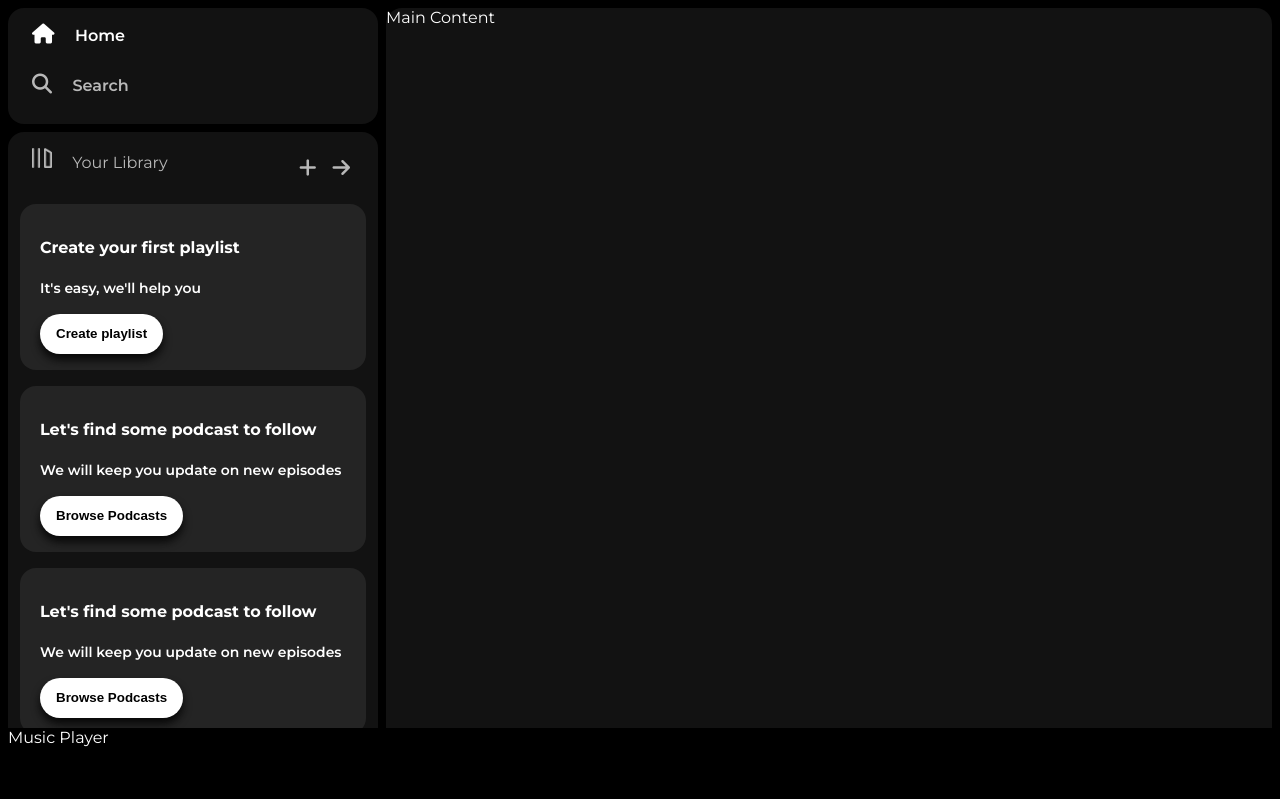
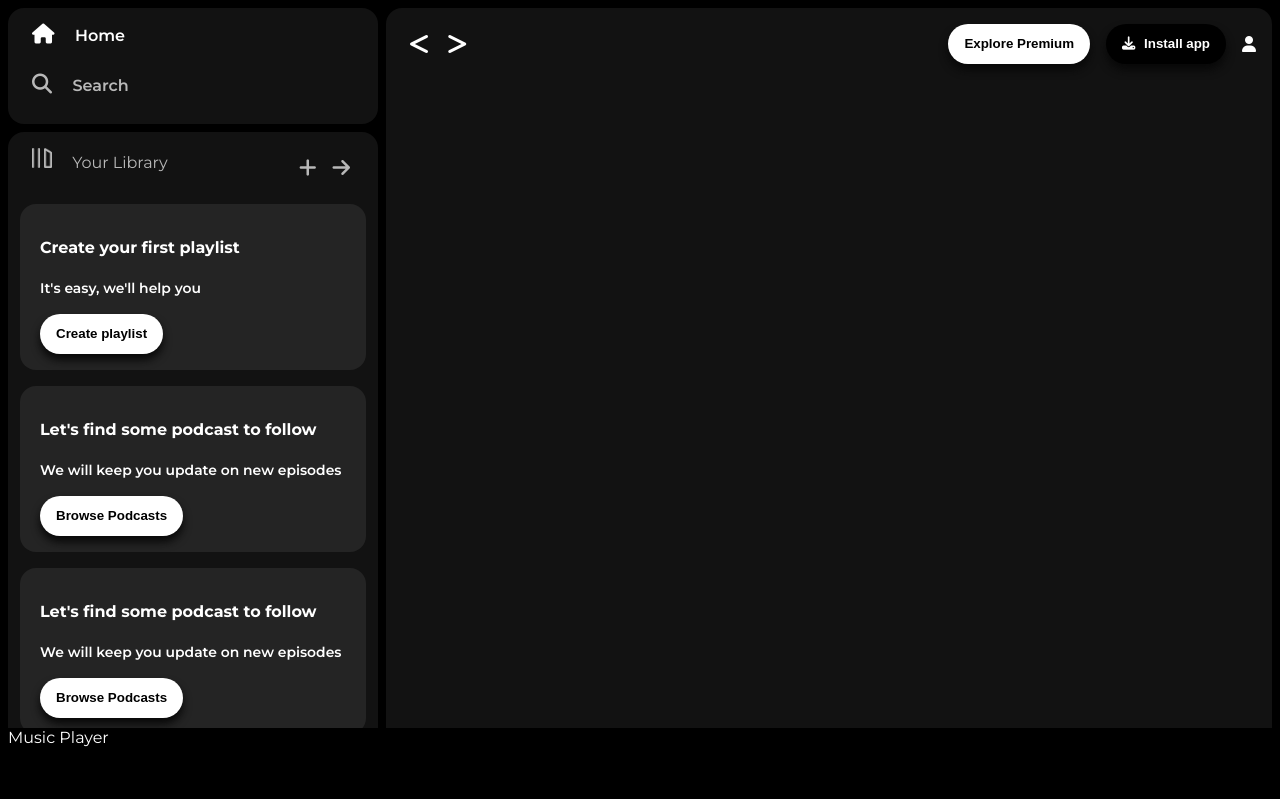
Before and after one commit to Dimple278/Spotify-Clone, a plain HTML site: page index.html in a window 1280 px wide. Shown: the top 799 px of the page. Drawn offline with Linux system fonts and the light colour scheme.

Commit message:
Completed creating sticky nav bar

```diff
--- a/index.html
+++ b/index.html
@@ -1,16 +1,21 @@
 <!DOCTYPE html>
 <html lang="en">
+
 <head>
     <meta charset="UTF-8">
     <meta name="viewport" content="width=device-width, initial-scale=1.0">
-    <link rel="stylesheet" href="https://cdnjs.cloudflare.com/ajax/libs/font-awesome/6.4.0/css/all.min.css" integrity="sha512-iecdLmaskl7CVkqkXNQ/ZH/XLlvWZOJyj7Yy7tcenmpD1ypASozpmT/E0iPtmFIB46ZmdtAc9eNBvH0H/ZpiBw==" crossorigin="anonymous" referrerpolicy="no-referrer" />
+    <link rel="stylesheet" href="https://cdnjs.cloudflare.com/ajax/libs/font-awesome/6.4.0/css/all.min.css"
+        integrity="sha512-iecdLmaskl7CVkqkXNQ/ZH/XLlvWZOJyj7Yy7tcenmpD1ypASozpmT/E0iPtmFIB46ZmdtAc9eNBvH0H/ZpiBw=="
+        crossorigin="anonymous" referrerpolicy="no-referrer" />
     <link rel="icon" href="./assets/logo.png">
     <title>Spotify - Web Player: Music for everyone</title>
     <link rel="stylesheet" href="style.css">
     <link rel="preconnect" href="https://fonts.googleapis.com">
     <link rel="preconnect" href="https://fonts.gstatic.com" crossorigin>
-    <link href="https://fonts.googleapis.com/css2?family=Montserrat:wght@300;400;500;600;700&display=swap" rel="stylesheet">
+    <link href="https://fonts.googleapis.com/css2?family=Montserrat:wght@300;400;500;600;700&display=swap"
+        rel="stylesheet">
 </head>
+
 <body>
     <div class="main">
         <div class="sidebar">
@@ -27,7 +32,7 @@
             <div class="library">
                 <div class="options">
                     <div class="lib-option nav-option">
-                        <img src="./assets/library_icon.png"alt="icon">
+                        <img src="./assets/library_icon.png" alt="icon">
                         <a href="#">Your Library</a>
                     </div>
                     <div class="icons">
@@ -54,8 +59,28 @@
                 </div>
             </div>
         </div>
-        <div class="main-content">Main Content</div>
+        <div class="main-content">
+            <div class="sticky-nav">
+                <div class="sticky-nav-icons">
+                    <i class="fa-solid fa-less-than"></i>
+                    <i class="fa-solid fa-greater-than hide"></i>
+                </div>
+                <div class="sticky-nav-right-side">
+
+                    <button class="badge nav-item hide">Explore Premium</button>
+                    <button class="badge dark-badge nav-item">
+                        <i class="fa-solid fa-download " style="margin-right: 5px;"></i>
+                        Install app
+                    </button>
+                        <a href="#"><i class="fa-solid fa-user nav-item"></i></a>
+                </div>
+            </div>
+            <div class="cards">
+
+            </div>
+        </div>
         <div class="music-player">Music Player</div>
     </div>
 </body>
+
 </html>
--- a/style.css
+++ b/style.css
@@ -159,9 +159,49 @@ a{
     transition: box-shadow 0.3s ease-in-out;
 
 }
-
+.dark-badge{
+    background-color: #000;
+    color:#fff;
+}
 .badge:hover{
     /* width: 1rem; */
     box-shadow: 0px 12px 16px #080808;
     /* font-weight: 800; */
 }
+
+/* MAin COntent */
+.sticky-nav{
+    /* width: 100%;
+    height: 4rem; */
+    /* background-color: green; */
+
+    position: sticky;
+    top: 0;
+    display: flex;
+    justify-content: space-between;
+    align-items: center;
+    padding: 1rem 0 1rem 0;
+}
+.sticky-nav-icons{
+    margin-left: 1rem;
+}
+.sticky-nav-icons i{
+    font-size: 1.5rem;
+    margin: 0.5rem;
+}
+.sticky-nav-right-side{
+    /* width: 35%; */
+    display: flex;
+    justify-content: center;
+    align-items: center;
+}
+
+.nav-item{
+    margin-right: 1rem;
+}
+
+@media(max-width:1000px){
+    .hide{
+        display: none;
+    }
+}
```
